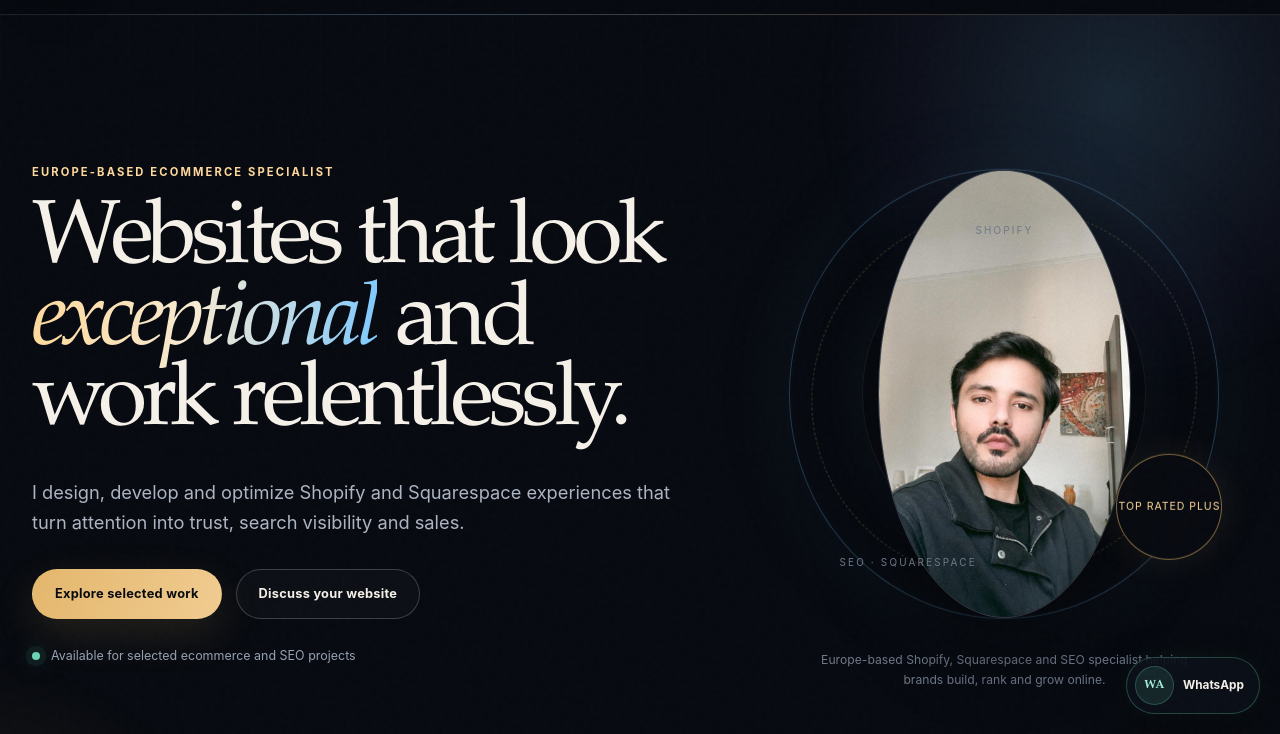
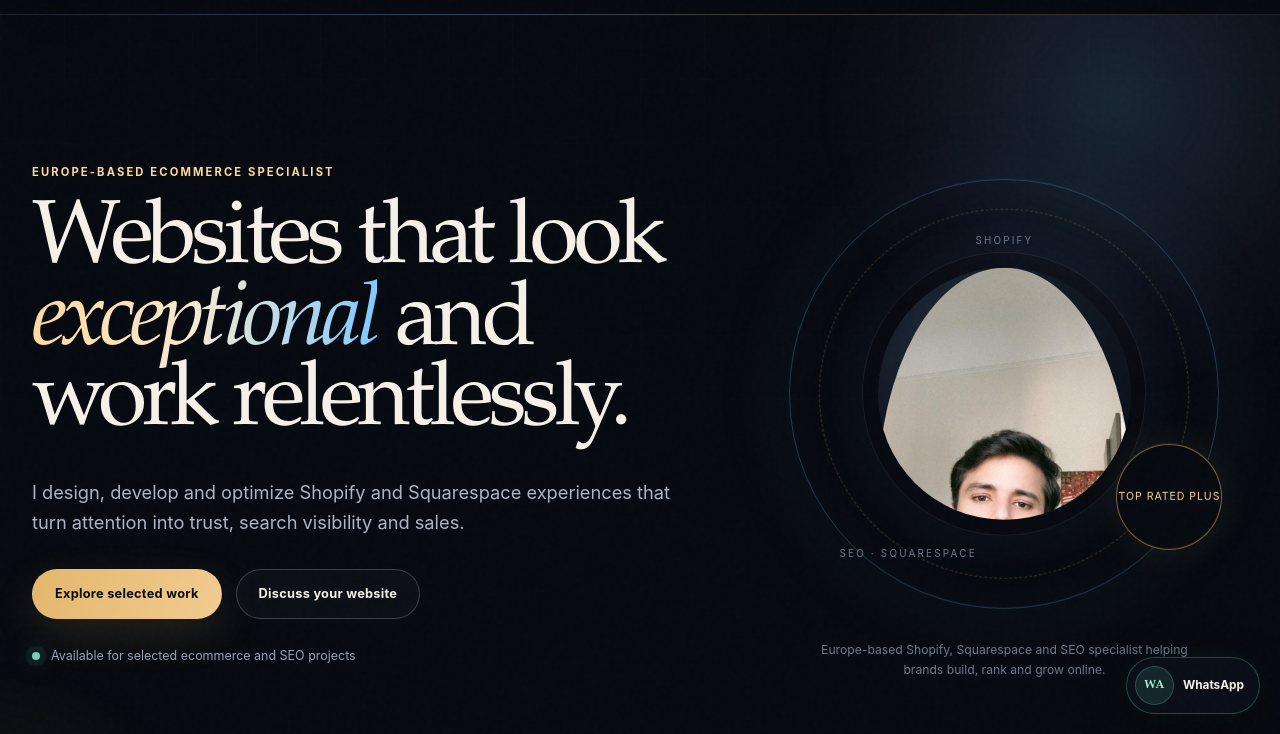
Before and after one commit to zainjamil333/portfolio, a plain HTML site: page index.html in a window 1280 px wide. Shown: the part 66-800 px from the top of the page. Drawn offline with Linux system fonts and the light colour scheme.

Commit message:
Update style.css

```diff
--- a/style.css
+++ b/style.css
@@ -101,14 +101,31 @@
 .monogram-orbit:before{inset:29px;border:1px dashed rgba(228,183,108,.25);animation:spin 28s linear infinite}
 .monogram-orbit:after{inset:72px;border:1px solid rgba(255,255,255,.075);box-shadow:0 0 55px rgba(124,201,255,.07)}
 @keyframes spin{to{transform:rotate(360deg)}}
-.monogram{position:relative;z-index:2;display:grid;place-items:center;width:59%;aspect-ratio:1;border-radius:50%;background:radial-gradient(circle at 35% 28%,#202a39,#0e141e 58%,#090d14);border:1px solid rgba(255,255,255,.16);color:var(--text);font-family:var(--serif);font-size:7rem;text-shadow:0 0 35px rgba(124,201,255,.25);box-shadow:inset 0 1px rgba(255,255,255,.13),0 35px 80px rgba(0,0,0,.42)}
+.monogram{
+    position: relative;
+    z-index: 2;
+    display: grid;
+    place-items: center;
+    width: 59%;
+    aspect-ratio: 1;
+    border-radius: 50%;
+    overflow: hidden;
+    font-size: 0;
+    background: radial-gradient(
+        circle at 35% 28%,
+        #202a39,
+        #0e141e 58%,
+        #090d14
+    );
+}
+
 .monogram img{
-    width:100%;
-    height:100%;
-    object-fit:cover;
-    object-position:center 25%;
-    border-radius:50%;
-    display:block;
+    width: 100%;
+    height: 100%;
+    display: block;
+    object-fit: cover;
+    object-position: center 30%;
+    border-radius: inherit;
 }
 .monogram.large{width:300px;max-width:100%;font-size:6rem;border:1px solid var(--line-strong)}
 .orbit-label{position:absolute;right:-4px;bottom:58px;z-index:3;display:grid;place-items:center;width:106px;aspect-ratio:1;border:1px solid rgba(228,183,108,.55);border-radius:50%;background:rgba(8,11,17,.88);color:var(--gold-2);font-size:.66rem;text-transform:uppercase;letter-spacing:.09em;box-shadow:0 0 40px rgba(228,183,108,.09);backdrop-filter:blur(10px)}
```
